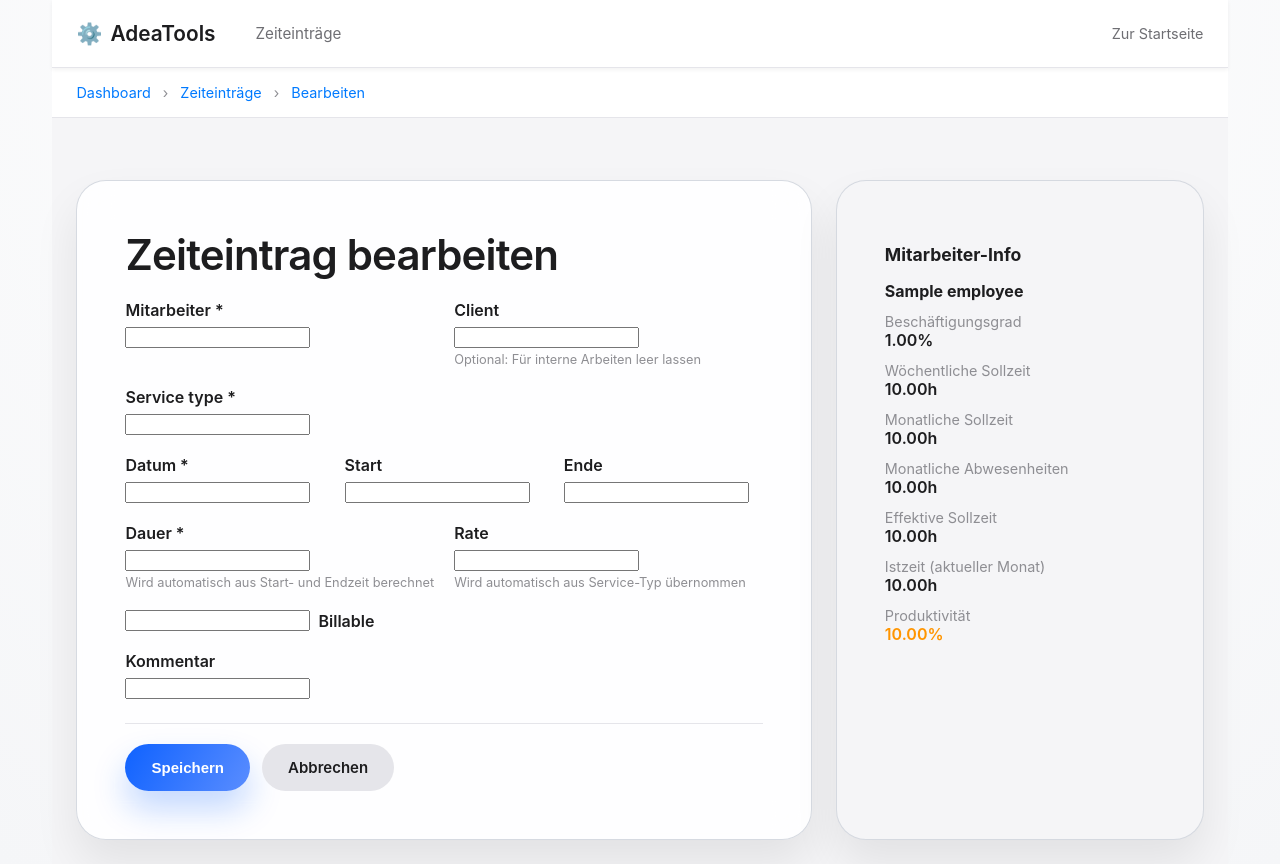
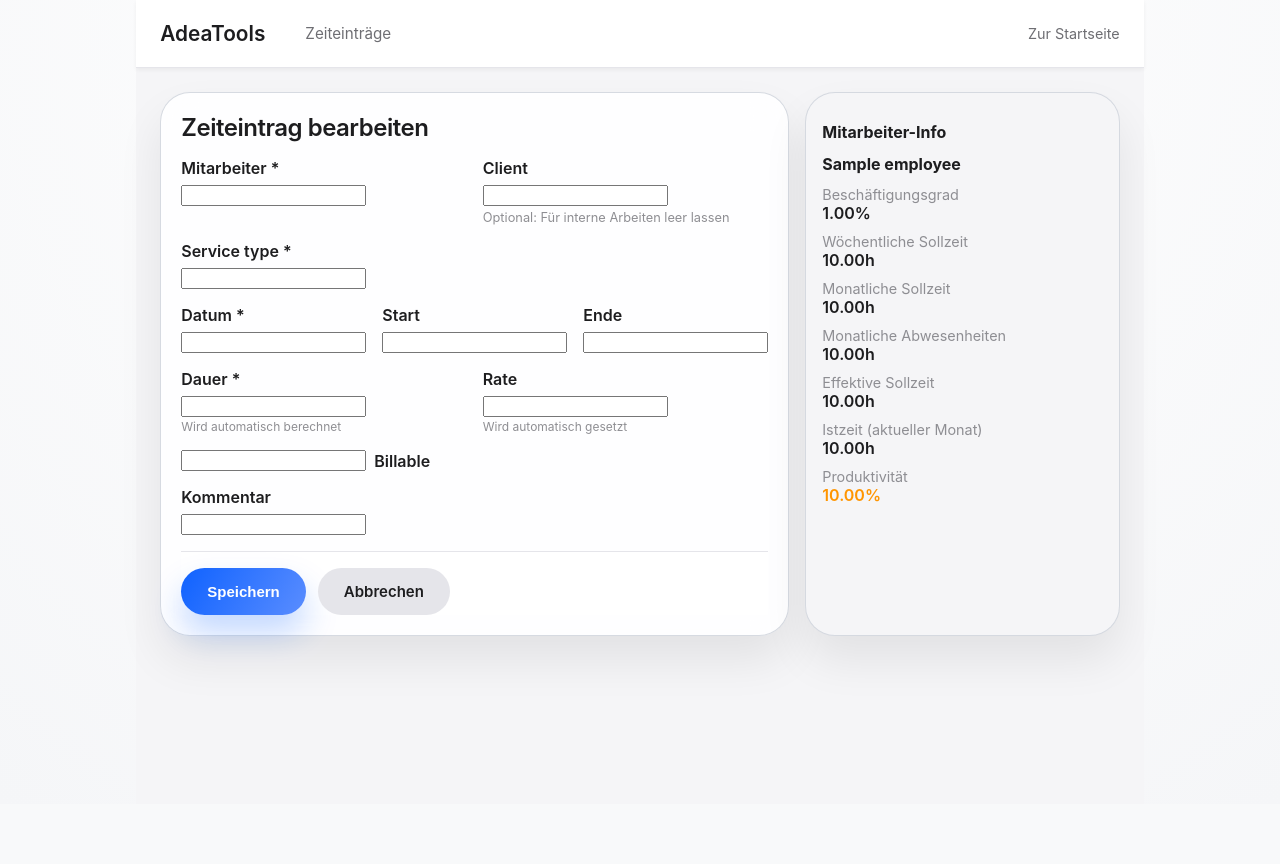
Before and after one commit to AlexandraAdea/AdeaTools, a Django app: template adeazeit/templates/adeazeit/timeentry_form.html in a window 1280 px wide. After the commit the page ends 663 px from the top, so only its background shows below. Run offline with Django 5.2, Linux system fonts and the light colour scheme; the template is opened without the code that fills it: most values are stand-ins (such as "Sample title", 1, 10 or a date in 2020); form fields are guessed from the names that the template uses.

Commit message:
Fix: UX improvements - Admin navigation only for staff - Compact form layout with sticky buttons - Smaller margins and gaps for better fit

```diff
--- a/adeacore/templates/admin_base_no_sidebar.html
+++ b/adeacore/templates/admin_base_no_sidebar.html
@@ -13,10 +13,16 @@
         <!-- Top Navigation Bar -->
         <header class="admin-topbar-full">
             <div style="display: flex; align-items: center; gap: 24px; max-width: 1400px; margin: 0 auto; width: 100%;">
+                {% if user.is_staff %}
                 <a href="{% url 'admin-dashboard' %}" style="font-size: 1.3em; font-weight: 600; color: #1d1d1f; text-decoration: none; display: flex; align-items: center; gap: 8px;">
                     <span>⚙️</span>
                     <span>AdeaTools</span>
                 </a>
+                {% else %}
+                <a href="{% url 'home' %}" style="font-size: 1.3em; font-weight: 600; color: #1d1d1f; text-decoration: none; display: flex; align-items: center; gap: 8px;">
+                    <span>AdeaTools</span>
+                </a>
+                {% endif %}
                 <nav style="display: flex; gap: 4px; flex: 1;">
                     {% if user.is_staff %}
                     <a href="{% url 'admin-dashboard' %}" class="top-nav-item {% if request.resolver_match.url_name == 'admin-dashboard' %}active{% endif %}">Dashboard</a>
@@ -37,15 +43,13 @@
         <!-- Main Content Area -->
         <main class="admin-main-no-sidebar">
             <!-- Breadcrumbs -->
+            {% if user.is_staff %}
             <div class="admin-breadcrumbs">
                 {% block breadcrumbs %}
-                {% if user.is_staff %}
                 <a href="{% url 'admin-dashboard' %}">Dashboard</a>
-                {% else %}
-                <a href="{% url 'home' %}">Startseite</a>
-                {% endif %}
                 {% endblock breadcrumbs %}
             </div>
+            {% endif %}
 
             <!-- Messages -->
             {% if messages %}
--- a/adeazeit/templates/adeazeit/timeentry_form.html
+++ b/adeazeit/templates/adeazeit/timeentry_form.html
@@ -221,15 +221,15 @@ document.addEventListener('DOMContentLoaded', function() {
 {% endblock %}
 
 {% block content %}
-<div style="display: grid; grid-template-columns: 2fr 1fr; gap: 24px; max-width: 1200px; margin: 0 auto;">
-    <section class="content-card">
-        <h1 style="margin-bottom: 20px;">
+<div style="display: grid; grid-template-columns: 2fr 1fr; gap: 16px; max-width: 1100px; margin: 0 auto;">
+    <section class="content-card" style="padding: 20px;">
+        <h1 style="margin-bottom: 16px; font-size: 1.5em;">
             {% if object %}Zeiteintrag bearbeiten{% else %}Neuer Zeiteintrag{% endif %}
         </h1>
         <form method="post" novalidate>
         {% csrf_token %}
 
-        <div style="display: grid; grid-template-columns: 1fr 1fr; gap: 20px; margin-bottom: 20px;">
+        <div style="display: grid; grid-template-columns: 1fr 1fr; gap: 16px; margin-bottom: 16px;">
             {% if not form.mitarbeiter.field.widget.is_hidden %}
             <div>
                 <label for="{{ form.mitarbeiter.id_for_label }}" style="display:block; font-weight:600; margin-bottom:6px;">{{ form.mitarbeiter.label }} *</label>
@@ -251,7 +251,7 @@ document.addEventListener('DOMContentLoaded', function() {
             </div>
         </div>
 
-        <div style="margin-bottom: 20px;">
+        <div style="margin-bottom: 16px;">
             <label for="{{ form.service_type.id_for_label }}" style="display:block; font-weight:600; margin-bottom:6px;">{{ form.service_type.label }} *</label>
             {{ form.service_type }}
             {% if form.service_type.errors %}
@@ -259,7 +259,7 @@ document.addEventListener('DOMContentLoaded', function() {
             {% endif %}
         </div>
 
-        <div style="display: grid; grid-template-columns: 1fr 1fr 1fr; gap: 20px; margin-bottom: 20px;">
+        <div style="display: grid; grid-template-columns: 1fr 1fr 1fr; gap: 16px; margin-bottom: 16px;">
             <div>
                 <label for="{{ form.datum.id_for_label }}" style="display:block; font-weight:600; margin-bottom:6px;">{{ form.datum.label }} *</label>
                 {{ form.datum }}
@@ -283,14 +283,14 @@ document.addEventListener('DOMContentLoaded', function() {
             </div>
         </div>
 
-        <div style="display: grid; grid-template-columns: 1fr 1fr; gap: 20px; margin-bottom: 20px;">
+        <div style="display: grid; grid-template-columns: 1fr 1fr; gap: 16px; margin-bottom: 16px;">
             <div>
                 <label for="{{ form.dauer.id_for_label }}" style="display:block; font-weight:600; margin-bottom:6px;">{{ form.dauer.label }} *</label>
                 {{ form.dauer }}
                 {% if form.dauer.errors %}
                 <div style="color:#ff5f57; margin-top:4px; font-size:12px;">{{ form.dauer.errors|striptags }}</div>
                 {% endif %}
-                <small style="color:#8e8e93; font-size:0.8em; display:block; margin-top:4px;">Wird automatisch aus Start- und Endzeit berechnet</small>
+                <small style="color:#8e8e93; font-size:0.75em; display:block; margin-top:2px;">Wird automatisch berechnet</small>
             </div>
             <div>
                 <label for="{{ form.rate.id_for_label }}" style="display:block; font-weight:600; margin-bottom:6px;">{{ form.rate.label }}</label>
@@ -298,11 +298,11 @@ document.addEventListener('DOMContentLoaded', function() {
                 {% if form.rate.errors %}
                 <div style="color:#ff5f57; margin-top:4px; font-size:12px;">{{ form.rate.errors|striptags }}</div>
                 {% endif %}
-                <small style="color:#8e8e93; font-size:0.8em; display:block; margin-top:4px;">Wird automatisch aus Service-Typ übernommen</small>
+                <small style="color:#8e8e93; font-size:0.75em; display:block; margin-top:2px;">Wird automatisch gesetzt</small>
             </div>
         </div>
 
-        <div style="margin-bottom: 20px;">
+        <div style="margin-bottom: 16px;">
             <label for="{{ form.billable.id_for_label }}" style="display:flex; align-items:center; gap:8px; font-weight:600;">
                 {{ form.billable }}
                 {{ form.billable.label }}
@@ -312,7 +312,7 @@ document.addEventListener('DOMContentLoaded', function() {
             {% endif %}
         </div>
 
-        <div style="margin-bottom: 20px;">
+        <div style="margin-bottom: 16px;">
             <label for="{{ form.kommentar.id_for_label }}" style="display:block; font-weight:600; margin-bottom:6px;">{{ form.kommentar.label }}</label>
             {{ form.kommentar }}
             {% if form.kommentar.errors %}
@@ -320,7 +320,7 @@ document.addEventListener('DOMContentLoaded', function() {
             {% endif %}
         </div>
 
-        <div style="margin-top: 24px; padding-top: 20px; border-top: 1px solid #e5e5ea; display:flex; gap:12px; flex-wrap:wrap;">
+        <div style="margin-top: 16px; padding-top: 16px; border-top: 1px solid #e5e5ea; display:flex; gap:12px; flex-wrap:wrap; position: sticky; bottom: 0; background: white; z-index: 10;">
             {% if not object %}
             <button type="button" onclick="startTimerFromForm()" class="adea-button-primary" style="background: #34c759; color: white; border: none; padding: 12px 24px; border-radius: 8px; font-weight: 500; cursor: pointer;">
                 ▶️ Timer starten
@@ -336,12 +336,12 @@ document.addEventListener('DOMContentLoaded', function() {
         </form>
     </section>
 
-    <aside id="employee-info-sidebar" class="content-card" style="background: #f5f5f7; {% if not employee_info %}display: none;{% endif %}">
-        <h2 style="margin-bottom: 16px; font-size: 1.1em; color: #1d1d1f;">Mitarbeiter-Info</h2>
+    <aside id="employee-info-sidebar" class="content-card" style="background: #f5f5f7; padding: 16px; {% if not employee_info %}display: none;{% endif %}">
+        <h2 style="margin-bottom: 12px; font-size: 1em; color: #1d1d1f;">Mitarbeiter-Info</h2>
         <div style="margin-bottom: 12px;">
             <strong id="emp-name">{% if employee_info %}{{ employee_info.employee.internal_full_name }}{% endif %}</strong>
         </div>
-        <div style="display: flex; flex-direction: column; gap: 12px;">
+        <div style="display: flex; flex-direction: column; gap: 10px;">
             <div>
                 <div style="color: #8e8e93; font-size: 0.9em;">Beschäftigungsgrad</div>
                 <div id="emp-employment-percent" style="font-weight: 600;">{% if employee_info %}{{ employee_info.employment_percent|floatformat:2 }}%{% endif %}</div>
```
